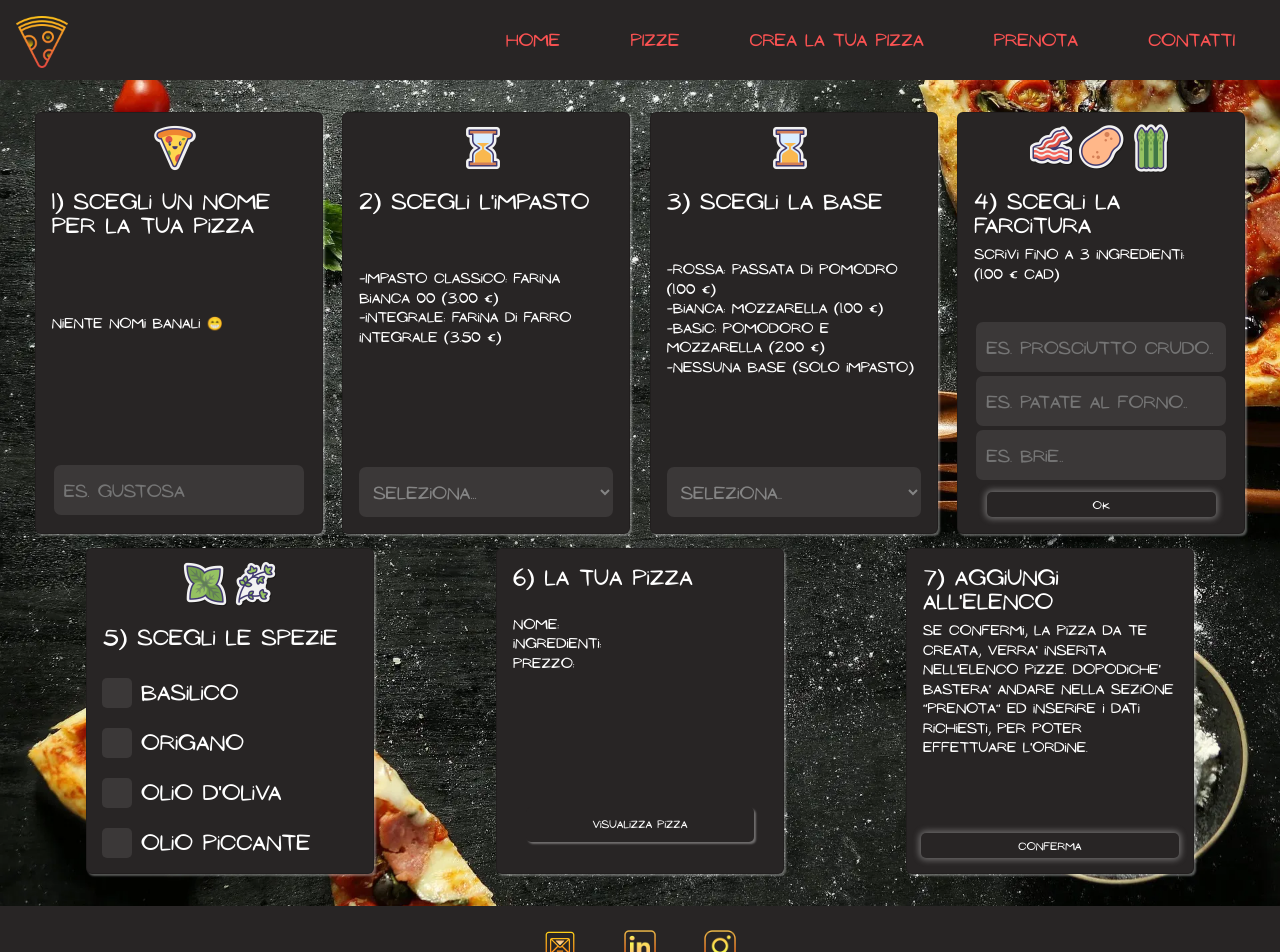
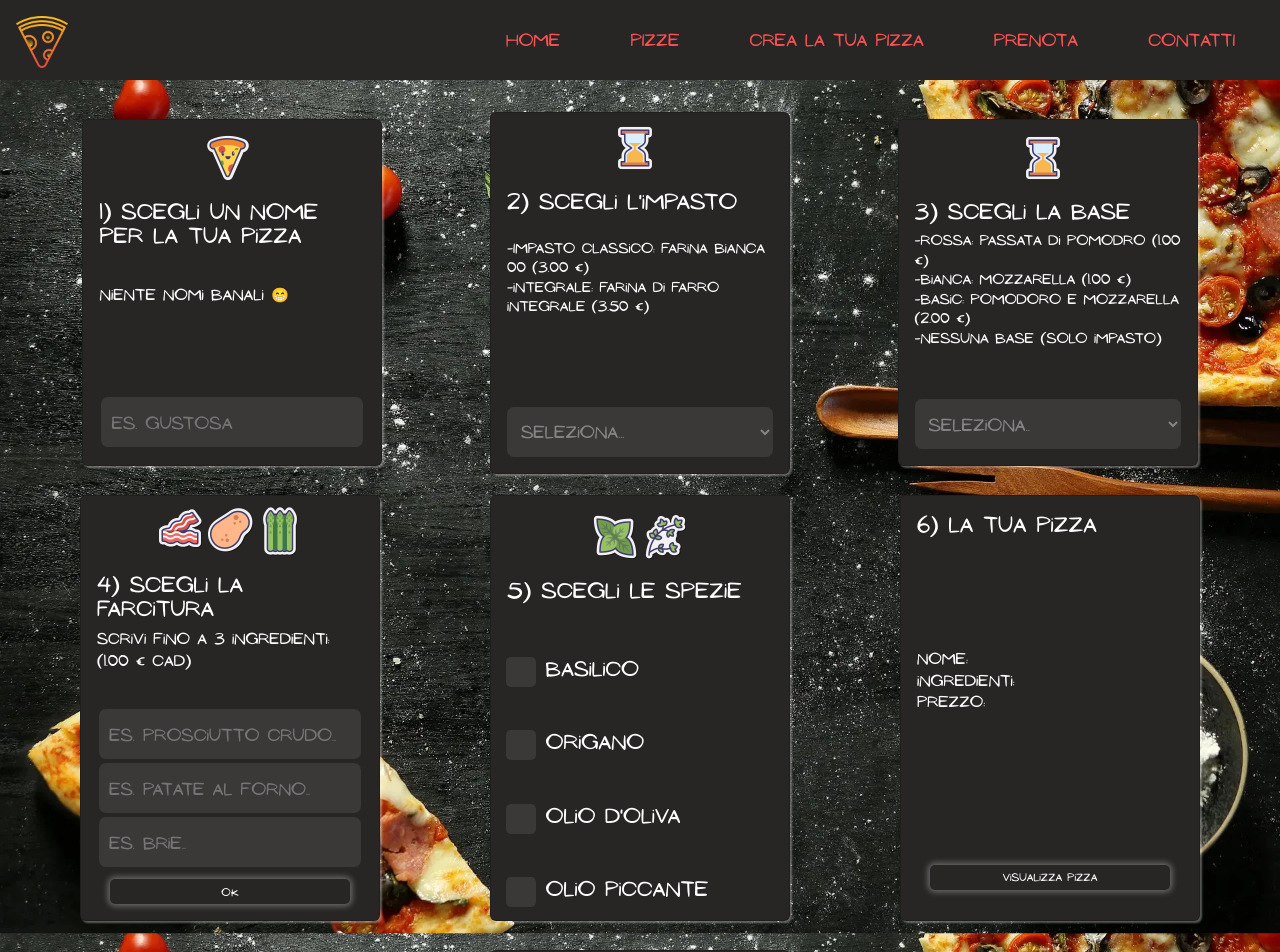
Before and after one commit to Criss-b/Pizza-lover, a Vue app: page /create in a window 1280 px wide. Shown: the top 952 px of the page. Built offline with nearby package versions, Linux system fonts and the light colour scheme.

Commit message:
reduced code

```diff
--- a/public/index.html
+++ b/public/index.html
@@ -3,7 +3,7 @@
   <head>
     <meta charset="utf-8">
     <meta http-equiv="X-UA-Compatible" content="IE=edge">
-    <meta name="viewport" content="width=device-width,initial-scale=1.0">
+    <meta name="viewport" content="width=device-width,initial-scale=1.0 shrink-to-fit=no">
     <meta name="description" content="Web app booking pizza">
     <link rel="icon" href="<%= BASE_URL %>icons8-pizza-96.png">
     <title><%= htmlWebpackPlugin.options.title %></title>
--- a/src/assets/style.css
+++ b/src/assets/style.css
@@ -19,6 +19,49 @@ body {
   height: auto;
   width: 100%;
 }
+.card {
+  width: 300px;
+  height: auto;
+  margin: 0.9rem;
+  background-color: #282525;
+  color: white;
+  box-shadow: 2px 2px 2px rgba(245, 245, 245, 0.347);
+}
+.card-body {
+  display: flex;
+  flex-direction: column;
+  justify-content: space-between;
+}
+.card-img-top {
+  margin-left: 40%;
+  margin-top: 0.8rem;
+  width: 50px;
+  height: 50px;
+}
+ .card-text {
+    font-size: 0.9rem;
+  }
+.styleBox {
+  border: none;
+  border-radius: 7px;
+  height: 50px;
+  padding-left: 10px;
+}
+.styleBox:focus {
+  border: 3px solid rgba(66, 123, 248, 0.676);
+  outline: none;
+}
+.btnClass {
+  font-family: ananias;
+  color: white;
+  background-color: #282525;
+  border: none;
+  border-radius: 5px;
+  box-shadow: 0px 0px 6px 2px rgba(245, 245, 245, 0.347);
+}
+.btnClass:hover {
+  background-color: rgba(245, 245, 245, 0.347);
+}
 .footerContainer {
   display: flex;
   flex-direction: column;
--- a/src/components/bookingButton.vue
+++ b/src/components/bookingButton.vue
@@ -12,15 +12,5 @@
   </script>
 
   <style lang="scss" scoped>
-  .btnClass {
-    font-family: ananias;
-    color: white;
-    background-color: #282525;
-    border: none;
-    border-radius: 5px;
-    box-shadow: 0px 0px 6px 2px rgba(245, 245, 245, 0.347);
-  }
-  .btnClass:hover {
-    background-color: rgba(245, 245, 245, 0.347);
-  }
+
   </style>
--- a/src/components/checkboxCard.vue
+++ b/src/components/checkboxCard.vue
@@ -1,5 +1,5 @@
 <template>
-    <div class="card" style="width: 18rem">
+    <div class="card">
       <div class="imgContainer">
         <img src="@/assets/img/basil.png" />
         <img src="@/assets/img/thyme.png" />
@@ -8,6 +8,7 @@
         <h5 class="card-title">5) Scegli le spezie</h5>
         <label class="labelCheckbox" v-for="item in spices" :key="item.id">
           <input
+            :name="item.name"
             type="checkbox"
             class="checkbox"
             :checked="item.checked"
@@ -50,17 +51,6 @@
   </script>
 
   <style lang="scss" scoped>
-  .card {
-    margin: 7px;
-    background-color: #282525;
-    color: white;
-    box-shadow: 2px 2px 2px rgba(245, 245, 245, 0.347);
-  }
-  .card-body {
-    display: flex;
-    flex-direction: column;
-    justify-content: space-between;
-  }
   .imgContainer {
     display: flex;
     flex-direction: row;
@@ -69,15 +59,15 @@
   .imgContainer img {
     width: 50px;
     height: 50px;
-    margin-top: 10px;
+    margin-top: 1rem;
   }
 
   .labelCheckbox {
     color: white;
     display: flex;
     align-items: center;
-    margin-top: 20px;
-    font-size: 20px;
+    margin-top: 1.5rem;
+    font-size: 1.2rem;
     -webkit-user-select: none;
     -moz-user-select: none;
     -ms-user-select: none;
@@ -86,14 +76,14 @@
 
   .labelCheckbox input {
     opacity: 0;
-    margin-left: 25px;
+    margin-left: 1.6rem;
   }
 
   .checkmark {
     position: absolute;
     width: 30px;
     height: 30px;
-    margin-top: 2px;
+    margin-top: 0.3rem;
     left: 15px;
     background-color: #3b3838;
     border-radius: 5px;
--- a/src/components/confirmCard.vue
+++ b/src/components/confirmCard.vue
@@ -1,5 +1,5 @@
 <template>
-    <div class="card" style="width: 18rem">
+    <div class="card">
       <div class="card-body">
         <h5 class="card-title">7) Aggiungi all'elenco</h5>
         <p class="card-text">
@@ -49,34 +49,24 @@
           });
         }
       },
+
     },
   };
   </script>
 
   <style lang="scss" scoped>
-  .card {
-    margin: 7px;
-    background-color: #282525;
-    color: white;
-    box-shadow: 2px 2px 2px rgba(245, 245, 245, 0.347);
-  }
   .card-body {
-    display: flex;
-    flex-direction: column;
     justify-content: flex-start;
-  }
-  .card-text {
-    font-size: 13px;
   }
   .btnContainer {
     display: flex;
     justify-content: center;
-    margin-bottom: 15px;
+    margin-bottom: 0.9rem;
   }
   .btn {
     height: 25px;
     width: 90%;
     font-size: 10px;
-    margin-top: 5px;
+    margin-top: 0.8rem;
   }
   </style>
--- a/src/components/ingredientsCard.vue
+++ b/src/components/ingredientsCard.vue
@@ -1,16 +1,18 @@
 <template>
-    <div class="card" style="width: 18rem">
+    <div class="card">
       <div class="card-body">
         <h5 class="card-title">6) La tua pizza</h5>
-        <p class="card-text" v-if="myPizza">
+        <p class="card-text">
           {{ showName }} <br />
           {{ showIngredients }} <br />
           {{ showTotal }} <br />
         </p>
         <div class="btnContainer">
-          <booking-button class="btnClass" :value="confirm" required
-            >{{ confirm }}
-          </booking-button>
+          <bookingButton
+            class="btnClass"
+            :value="confirm"
+            required
+            >{{ confirm }}</bookingButton>
         </div>
       </div>
     </div>
@@ -33,10 +35,9 @@
         type: [Array],
       },
     },
-
     computed: {
       showName() {
-        const name = this.myPizza[0];
+       const name = this.myPizza[0];
         if (name == undefined) {
           return `nome: `;
         } else {
@@ -68,46 +69,26 @@
   </script>
 
   <style lang="scss" scoped>
-  .card {
-    margin: 7px;
-    background-color: #282525;
-    color: white;
-    box-shadow: 2px 2px 2px rgba(245, 245, 245, 0.347);
-  }
-  .card-body {
+
+  .btnContainer {
     display: flex;
     flex-direction: column;
-    justify-content: space-between;
+    align-items: center;
+    justify-content: flex-end;
+    margin-bottom: 0.9rem;
   }
-  .card-text {
-    font-size: 13px;
-  }
-  .btnContainer {
-    display: flex;
-    justify-content: center;
-    margin-bottom: 15px;
-  }
-  .btnClass {
+   .btnClass {
     text-align: center;
-    height: 35px;
+    height: 25px;
     width: 90%;
     font-size: 10px;
-    font-family: ananias;
-    color: white;
-    background-color: #282525;
-    margin-top: 100px;
-    border: none;
-    border-radius: 5px;
-    box-shadow: 2px 2px 2px rgba(245, 245, 245, 0.347);
-  }
-  .btnClass:hover {
-    background-color: #3b3838;
+    margin-top: 2rem;
   }
   @media only screen and (max-width: 350px) {
-    .btnClass {
+   .btnClass {
       height: 25px;
-      font-size: 15px;
-      margin-top: 20px;
+      font-size: 0.9rem;
+      margin-top: 3rem;
     }
   }
   </style>
--- a/src/components/inputCard.vue
+++ b/src/components/inputCard.vue
@@ -1,5 +1,5 @@
 <template>
-    <div class="card" style="width: 18rem">
+    <div class="card">
       <div class="imgContainer">
         <img src="@/assets/img/pancetta.png" />
         <img src="@/assets/img/patata.png" />
@@ -9,49 +9,22 @@
         <h5 class="card-title">4) Scegli la farcitura</h5>
         <p class="card-text">Scrivi fino a 3 ingredienti: <br />(1.00 € cad)</p>
         <div class="inputTextContainer">
-          <input
+          <input v-for="(input, id) in inputs"
+            :key="id"
             class="styleBox"
             type="text"
-            placeholder="es. prosciutto crudo.."
-            :value="first.value"
-            :index="first.id"
-            :amount="first.amount"
-            @change="onInputFirst"
-          />
-          <input
-            class="styleBox"
-            type="text"
-            placeholder="es. patate al forno.."
-            :value="second.value"
-            :index="second.id"
-            :amount="second.amount"
-            @change="onInputSecond"
-          />
-          <input
-            class="styleBox"
-            type="text"
-            id="third"
-            placeholder="es. brie.."
-            :value="third.value"
-            :index="third.id"
-            :amount="third.amount"
-            @change="onInputThird"
+            :placeholder="input.placeholder"
+            :value="input.value"
+            :amount="input.amount"
+            :name="input.name"
+            @change="onInput(id, $event.target.value)"
           />
         </div>
-
         <div class="btnContainer">
           <bookingButton
             class="btn"
             :value="value"
-            @click="
-              $emit('updateInput', {
-                allInput: {
-                  firstInput: this.first,
-                  secondInput: this.second,
-                  thirdInput: this.third,
-                },
-              })
-            "
+            @click="saveInput"
           ></bookingButton>
         </div>
       </div>
@@ -66,66 +39,42 @@
     data() {
       return {
         value: "ok",
-        first: {
+        valuesInput: [],
+        inputs: [
+          {
             value: "",
-          id: 1,
+            name: "first",
             amount: 1.0,
+            placeholder: "es. prosciutto crudo.."
           },
-        second: {
+          {
             value: "",
-          id: 2,
+            name: "second",
             amount: 1.0,
+            placeholder: "es. patate al forno.."
           },
-        third: {
+          {
             value: "",
-          id: 3,
+            name: "third",
             amount: 1.0,
+            placeholder: "es. brie.."
           },
+        ]
+
       };
     },
     methods: {
-      onInputFirst(event) {
-        const value = event.target.value;
-        this.first.value = value;
+      onInput(id, value) {
+        this.inputs[id].value = value;
       },
-      onInputSecond(event) {
-        const value = event.target.value;
-        this.second.value = value;
-      },
-      onInputThird(event) {
-        const value = event.target.value;
-        this.third.value = value;
+      saveInput() {
+        this.$emit("updateInput", {inputs: this.inputs});
       },
     },
   };
   </script>
 
   <style lang="scss" scoped>
-  .card {
-    margin: 7px;
-    background-color: #282525;
-    color: white;
-    box-shadow: 2px 2px 2px rgba(245, 245, 245, 0.347);
-  }
-  .card-body {
-    display: flex;
-    flex-direction: column;
-    justify-content: space-between;
-  }
-  .card-text {
-    font-size: 13px;
-  }
-  .styleBox {
-    border: none;
-    border-radius: 7px;
-    height: 50px;
-    padding-left: 10px;
-  }
-  .styleBox:focus {
-    border: 3px solid rgba(66, 123, 248, 0.676);
-    outline: none;
-  }
-
   .imgContainer {
     display: flex;
     flex-direction: row;
--- a/src/components/nameCard.vue
+++ b/src/components/nameCard.vue
@@ -1,5 +1,5 @@
 <template>
-    <div class="card" style="width: 18rem">
+    <div class="card">
       <img class="card-img-top" src="@/assets/img/namePizza.png" />
       <div class="card-body">
         <h5 class="card-title">1) Scegli un nome per la tua pizza</h5>
@@ -41,37 +41,6 @@
   </script>
 
   <style lang="scss" scoped>
-  .card {
-    margin: 7px;
-    background-color: #282525;
-    color: white;
-    box-shadow: 2px 2px 2px rgba(245, 245, 245, 0.347);
-  }
-  .card-img-top {
-    margin-left: 40%;
-    margin-top: 10px;
-    width: 50px;
-    height: 50px;
-  }
-  .card-body {
-    display: flex;
-    flex-direction: column;
-    justify-content: space-between;
-  }
-  .card-text {
-    font-size: 13px;
-  }
-  .styleBox {
-    border: none;
-    border-radius: 7px;
-    height: 50px;
-    padding-left: 10px;
-  }
-  .styleBox:focus {
-    border: 3px solid rgba(66, 123, 248, 0.676);
-    outline: none;
-  }
-
   .inputTextContainer {
     display: flex;
     flex-direction: column;
--- a/src/components/selectBaseCard.vue
+++ b/src/components/selectBaseCard.vue
@@ -1,5 +1,5 @@
 <template>
-    <div class="card" style="width: 18rem">
+    <div class="card">
       <img
         v-if="baseSelected"
         :src="require('@/assets/img/' + baseSelected.url)"
@@ -17,6 +17,7 @@
         <select
           class="selectBase styleBox"
           :class="{ baseSelected: baseSelected }"
+          name="base"
           @change="onBaseSelected"
           v-model="baseSelected"
           required
@@ -60,34 +61,6 @@
   </script>
 
   <style lang="scss" scoped>
-  .card-body {
-    display: flex;
-    flex-direction: column;
-    justify-content: space-between;
-  }
-  .card {
-    margin: 7px;
-    background-color: #282525;
-    color: white;
-    box-shadow: 2px 2px 2px rgba(245, 245, 245, 0.347);
-  }
-  .styleBox {
-    border: none;
-    border-radius: 7px;
-    height: 50px;
-    padding-left: 10px;
-  }
-  .styleBox:focus {
-    border: 3px solid rgba(66, 123, 248, 0.676);
-    outline: none;
-  }
-
-  .card-img-top {
-    margin-left: 40%;
-    margin-top: 10px;
-    width: 50px;
-    height: 50px;
-  }
   .card-text {
     font-size: 13px;
   }
--- a/src/components/selectDoughCard.vue
+++ b/src/components/selectDoughCard.vue
@@ -1,5 +1,5 @@
 <template>
-    <div class="card" style="width: 18rem">
+    <div class="card">
       <img
         v-if="doughSelected"
         :src="require('@/assets/img/' + doughSelected.url)"
@@ -14,6 +14,7 @@
         </p>
         <select
           class="selectDough styleBox"
+          name="dough"
           :class="{ doughSelected: doughSelected }"
           v-model="doughSelected"
           @change="onDoughSelected"
--- a/src/views/createPage.vue
+++ b/src/views/createPage.vue
@@ -82,15 +82,11 @@
           );
         }
       },
-      addInput({ allInput }) {
+      addInput({inputs}) {
         this.fstIngredient.splice(0, this.fstIngredient.length);
         this.amountIngredient.splice(0, this.amountIngredient.length);
-        const inputs = [
-          allInput.firstInput,
-          allInput.secondInput,
-          allInput.thirdInput,
-        ];
-        inputs.forEach((input) => {
+
+        inputs.forEach(input => {
           if (input.value != "") {
             this.fstIngredient.push(input.value);
             this.amountIngredient.push(input.amount);
```
Lines whose indentation alone changed are shown as unchanged.
